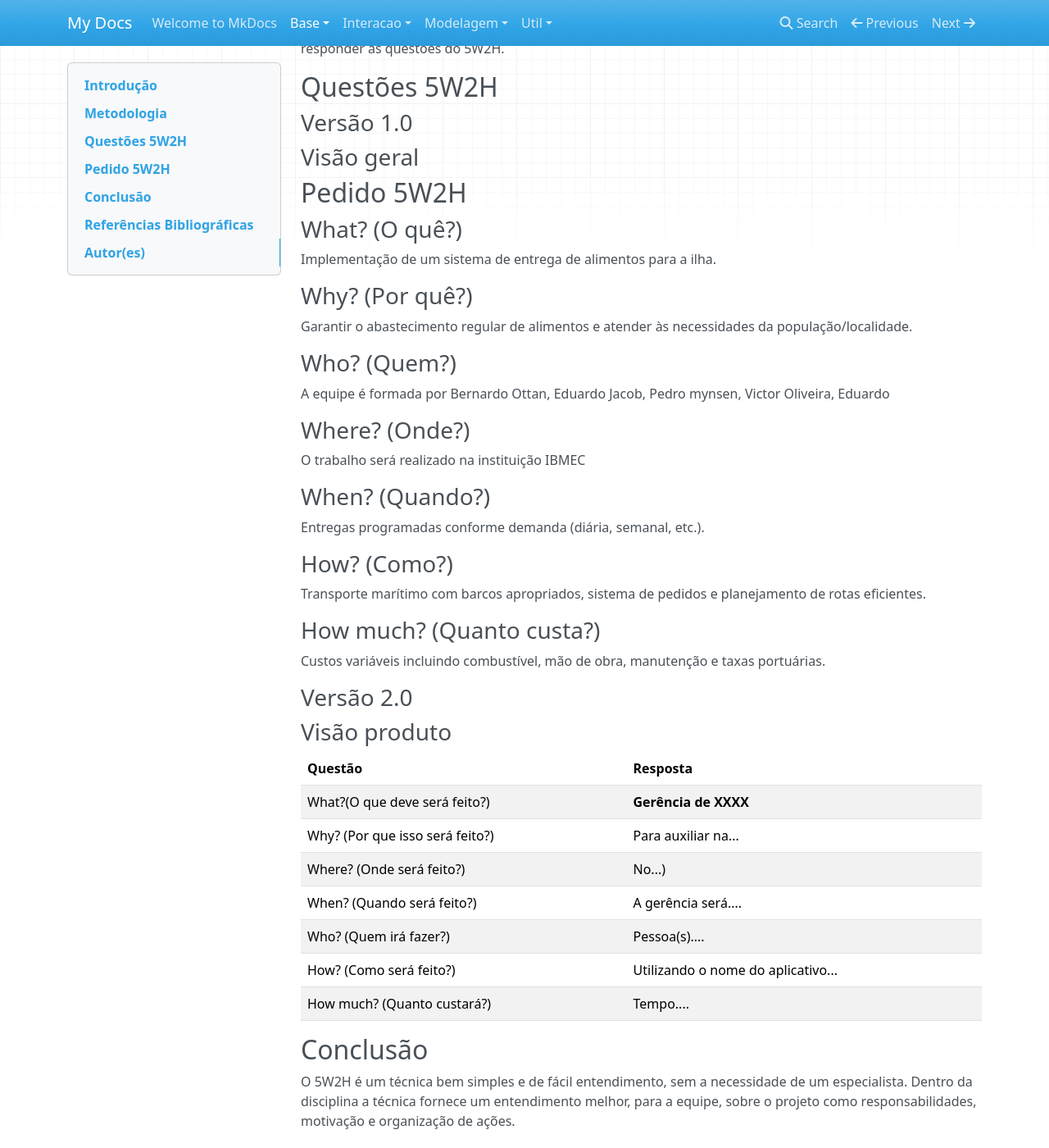
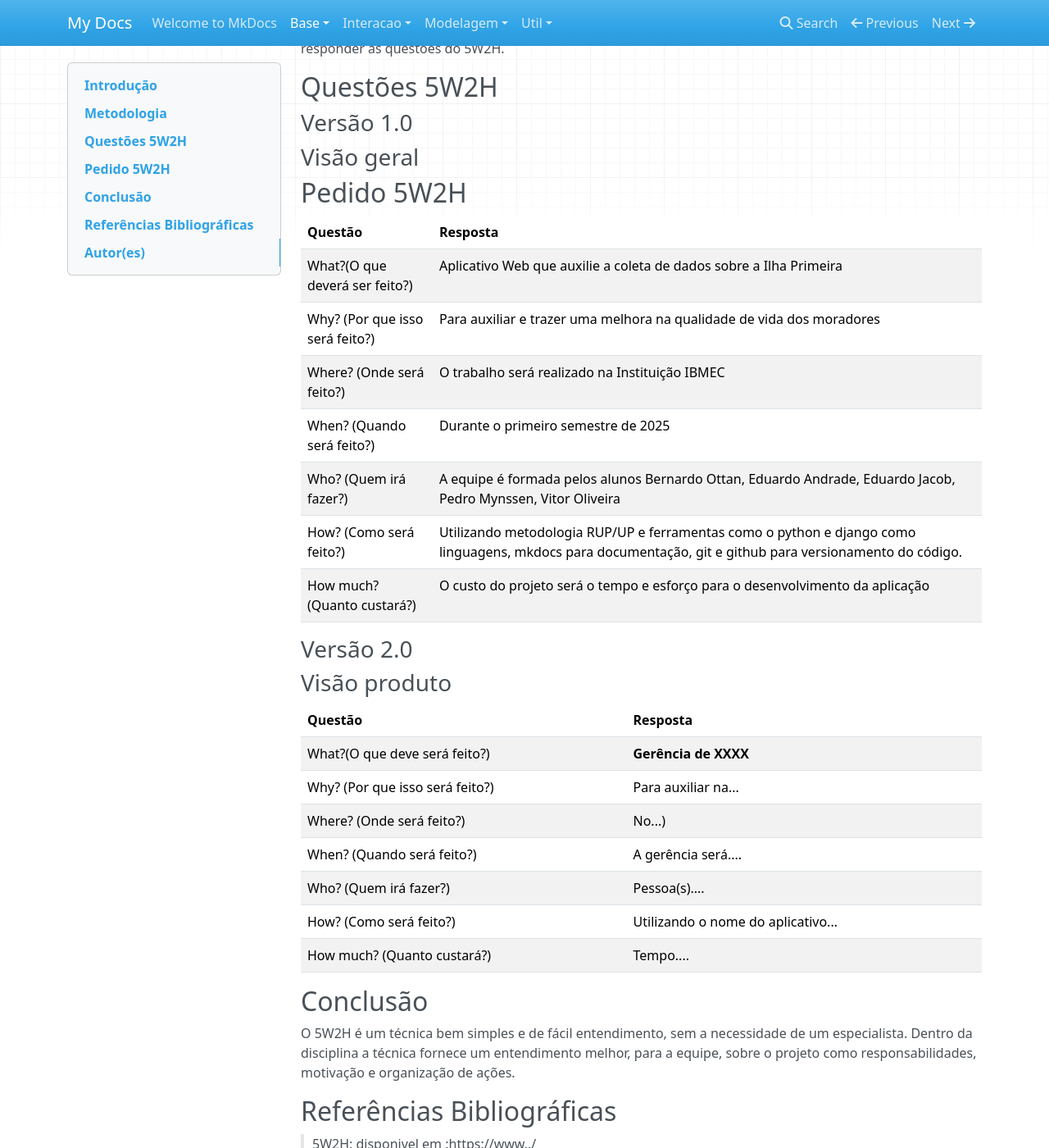
Before and after one commit to Projetos-de-Extensao/PBE_25.1_8002_IV, an MkDocs documentation site: the page built from docs/base/5w2h.md, in a window 1280 px wide and 1400 px high, scrolled down 282 px. Shown: the whole window at 82% size. Built offline with MkDocs 1.6.1, drawn with Linux system fonts in a browser that asks for light colours; nearby versions of some CDN libraries.

Commit message:
Update 5w2h.md

```diff
--- a/docs/base/5w2h.md
+++ b/docs/base/5w2h.md
@@ -24,27 +24,15 @@ title: 5W2H
 
 ## Pedido 5W2H
 
-### What? (O quê?)
-Implementação de um sistema de entrega de alimentos para a ilha.
-
-### Why? (Por quê?)
-Garantir o abastecimento regular de alimentos e atender às necessidades da população/localidade.
-
-### Who? (Quem?)
-A equipe é formada por Bernardo Ottan, Eduardo Jacob, Pedro mynsen, Victor Oliveira, Eduardo
-
-### Where? (Onde?)
-O trabalho será realizado na instituição IBMEC
-
-### When? (Quando?)
-Entregas programadas conforme demanda (diária, semanal, etc.).
-
-### How? (Como?)
-Transporte marítimo com barcos apropriados, sistema de pedidos e planejamento de rotas eficientes.
-
-### How much? (Quanto custa?)
-Custos variáveis incluindo combustível, mão de obra, manutenção e taxas portuárias.
-
+|Questão|Resposta|
+|-------|--------|
+|What?(O que deverá ser feito?)|Aplicativo Web que auxilie a coleta de dados sobre a Ilha Primeira|
+|Why? (Por que isso será feito?)|Para auxiliar e trazer uma melhora na qualidade de vida dos moradores |
+|Where? (Onde será feito?)|O trabalho será realizado na Instituição IBMEC |
+|When? (Quando será feito?)|Durante o primeiro semestre de 2025 |
+|Who? (Quem irá fazer?)|A equipe é formada pelos alunos Bernardo Ottan, Eduardo Andrade, Eduardo Jacob, Pedro Mynssen, Vitor Oliveira|
+|How? (Como será feito?)|Utilizando metodologia RUP/UP e ferramentas como o python e django como linguagens, mkdocs para documentação, git e github para versionamento do código.|
+|How much? (Quanto custará?)|O custo do projeto será o tempo e esforço para o desenvolvimento da aplicação|
 
 
 ### Versão 2.0
@@ -76,4 +64,4 @@ O 5W2H é um técnica bem simples e de fácil entendimento, sem a necessidade de
 | Data | Versão | Descrição | Autor(es) |
 | -- | -- | -- | -- |
 | 26/03/25 | 1.0 | Criação do documento | Bernardo Ottan |
-| 26/03/25 | 1.1 | Atualização da visão geral |  |
+| 26/03/25 | 1.1 | Atualização da visão geral | Pedro Mynssen |
```
